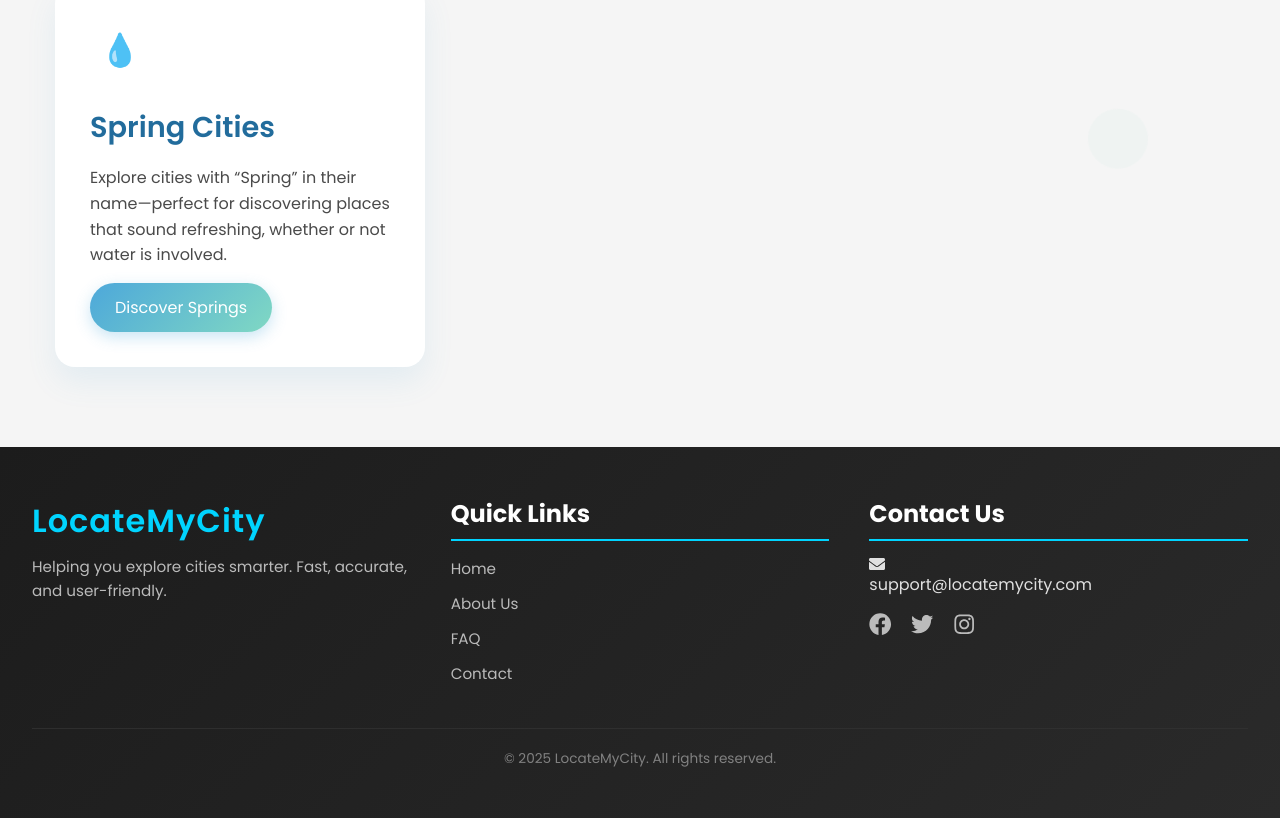
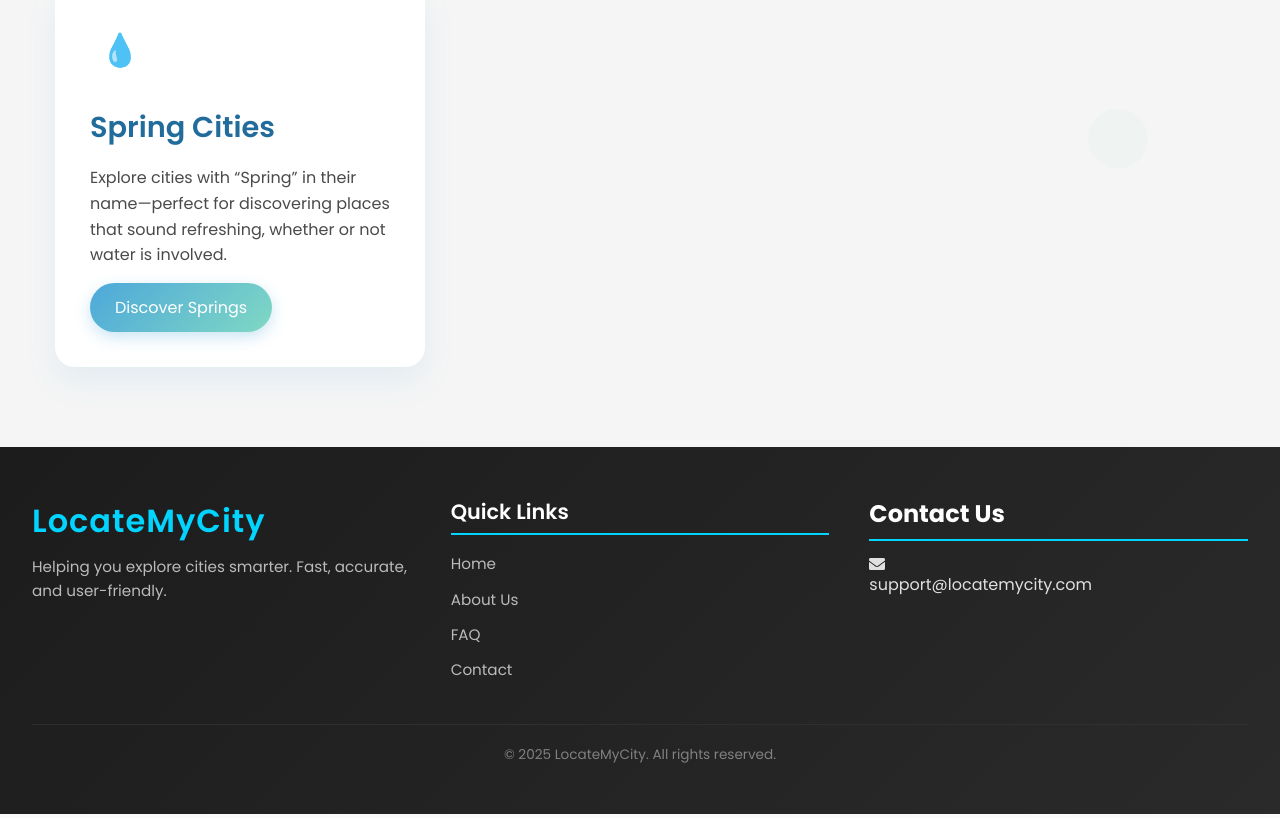
Before and after one commit to Malkan-Shaheen/locatemycity1-backend, a Next.js app: page / in a window 1280 px wide. Shown: the part 1436-2254 px from the top of the page. Built offline with nearby package versions, Linux system fonts and the light colour scheme.

Commit message:
rock adjusted

```diff
--- a/components/Footer.js
+++ b/components/Footer.js
@@ -17,7 +17,7 @@ export default function Footer() {
 
         {/* Center: Links */}
         <div className="footer-section">
-          <h4 className="footer-heading">Quick Links</h4>
+          <h2 className="footer-heading">Quick Links</h2>
           <ul className="footer-links">
             <li><Link href="/">Home</Link></li>
             <li><Link href="/about">About Us</Link></li>
@@ -36,11 +36,6 @@ export default function Footer() {
     support@locatemycity.com
   </a>
 </p>
-          <div className="footer-social">
-            <a href="https://facebook.com" target="_blank" rel="noopener noreferrer"><FaFacebook /></a>
-            <a href="https://twitter.com" target="_blank" rel="noopener noreferrer"><FaTwitter /></a>
-            <a href="https://instagram.com" target="_blank" rel="noopener noreferrer"><FaInstagram /></a>
-          </div>
         </div>
       </div>
 
```
